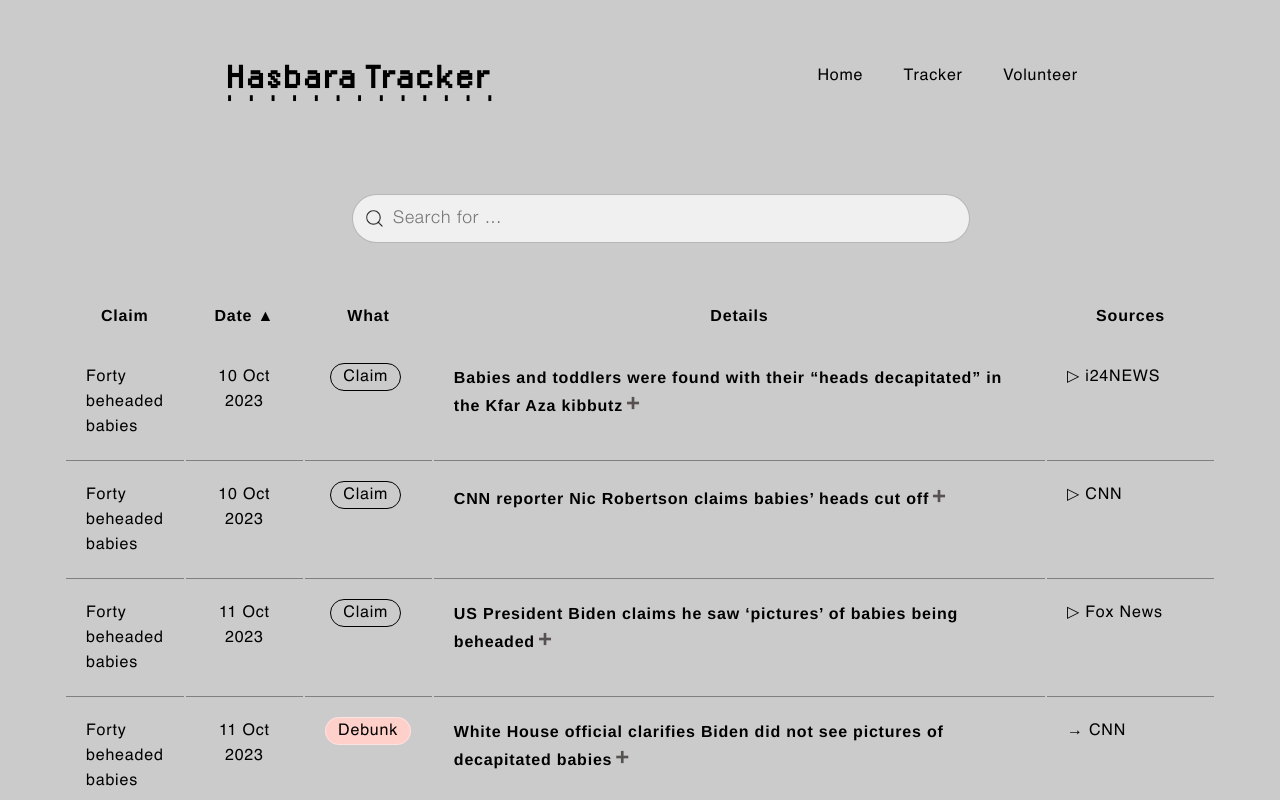
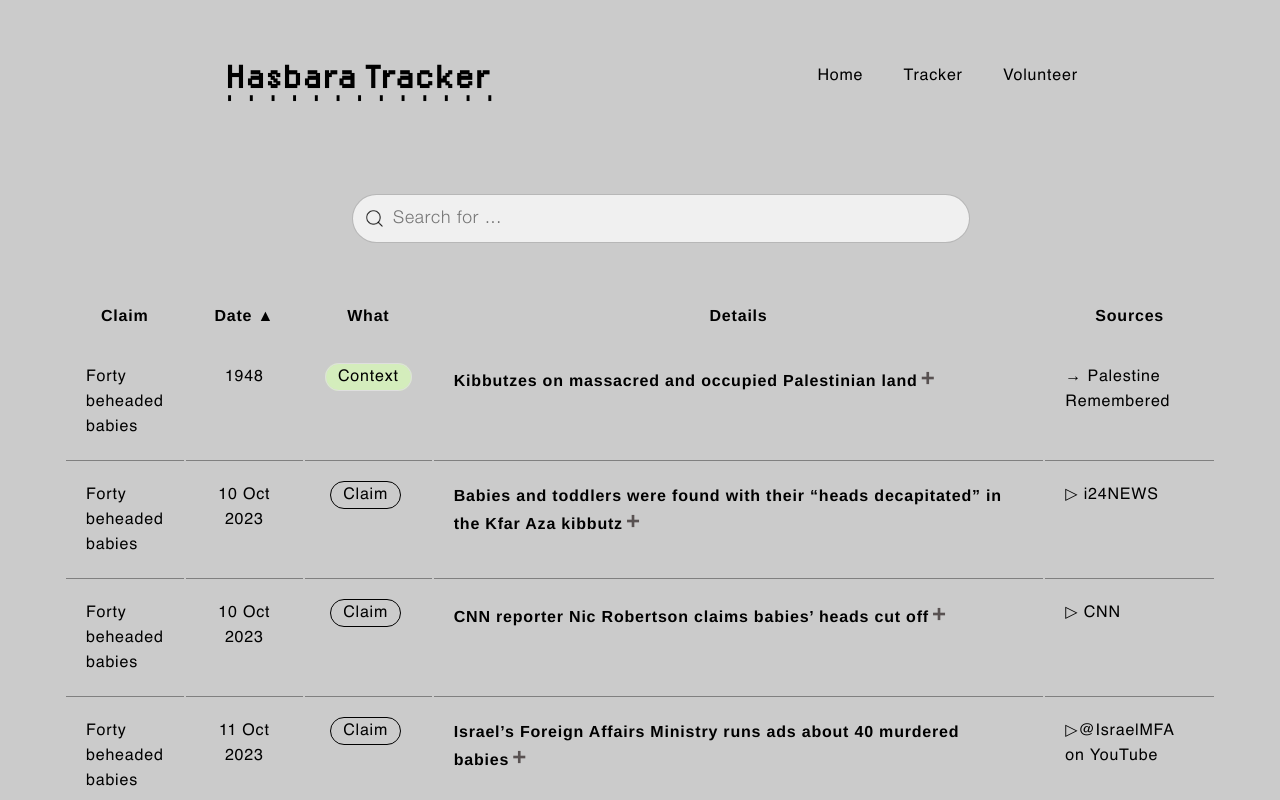
Before and after one commit to tamtzekin/hasbara-tracker, a React (Create React App) app: page /tracker in a window 1280 px wide. Shown: the top 800 px of the page. Built offline with nearby package versions, Linux system fonts and the light colour scheme.

Commit message:
new data

```diff
--- a/src/components/data.js
+++ b/src/components/data.js
@@ -42,6 +42,42 @@ const data = [
         claim: {
             claimText: 'Claim',
             claimClass: 'claim-tag',
+        },
+        description: {
+            summary: 'Israel’s Foreign Affairs Ministry runs ads about 40 murdered babies',
+            summaryClass: 'expand-text',
+            details: 'The Israeli Foreign Affairs Ministry starts running ads targeting children’s content on YouTube. The 28 second video advertisement is titled ‘Babies Can’t Read The Text In This Video But Their Parents Can’ and shows an animated rainbow and unicorn. The text in the video reads:<br /><br />‘We know that your child cannot read this. We have an important message to tell you as parents. 40 infants were murdered in Israel by the Hamas terrorists (ISIS). Just as you would do everything for your child. We will do everything to protect ours. Now hug your baby and stand with us.’',
+        },
+        sourceText: '▷@IsraelMFA on YouTube',
+        sourceLink: 'https://archive.ph/v4yi5',
+        videoLink: '/files/IsraelMFA_11Oct.mp4',
+    },
+
+
+    {
+        claimTag: 'Forty beheaded babies',
+        date: '11 Oct 2023',
+        claim: {
+            claimText: 'Claim',
+            claimClass: 'claim-tag',
+    },
+        description: {
+            summary: 'Israeli first responder group Zaka representative claims he saw beheaded babies',
+            summaryClass: 'expand-text',
+            details: 'In an interview with American news outlet CBS News, Yossi Landau, head of operations in the ‘southern region’ with first responder group Zaka said he saw "with his own eyes children and babies who had been beheaded”.',
+        },
+        sourceText: '→ CBS News',
+        sourceLink: 'https://archive.ph/RFI9h',
+        videoLink: '',
+    },
+
+
+    {
+        claimTag: 'Forty beheaded babies',
+        date: '11 Oct 2023',
+        claim: {
+            claimText: 'Claim',
+            claimClass: 'claim-tag',
     },
         description: {
             summary: 'US President Biden claims he saw ‘pictures’ of babies being beheaded',
@@ -66,7 +102,7 @@ const data = [
             summaryClass: 'expand-text',
             details: 'An administration official later clarified Biden’s remarks, saying that Biden was referring to public statements from officials and media reports and had not actually seen photos.',
         },
-        sourceText: '→  CNN',
+        sourceText: '→ CNN',
         sourceLink: 'https://archive.ph/gaDln',
         videoLink: '',
     },
@@ -229,6 +265,7 @@ const data = [
         videoLink: '',
     },
 
+
     {
         claimTag: 'Forty beheaded babies',
         date: '13 Oct 2023',
@@ -244,6 +281,24 @@ const data = [
         sourceText: '→ Al Jazeera',
         sourceLink: 'https://archive.ph/RNLTs',
         videoLink: '',
+    },
+
+
+    {
+        claimTag: 'Forty beheaded babies',
+        date: '17 Oct 2023',
+        claim: {
+            claimText: 'Claim',
+            claimClass: 'claim-tag',
+        },
+        description: {
+            summary: 'Zaka first responder Yossi Landau in an interview repeats claims of beheaded babies',
+            summaryClass: 'expand-text',
+            details: 'In an interview with American news outlet 6abc Philadelphia Yossi Landau, head of operations in the ‘southern region’ with first responder group Zaka, repeats the claim that he saw beheaded babies among other assertions.',
+        },
+        sourceText: '→ 6abc Philadelphia',
+        sourceLink: 'https://archive.ph/4nzHg',
+        videoLink: '/files/6abc_YossiLandau_17Oct.mp4',
     },
 
 
@@ -339,7 +394,7 @@ const data = [
 
     {
         claimTag: 'Forty beheaded babies',
-        date: '',
+        date: '1948',
         claim: {
             claimText: 'Context',
             claimClass: 'context-tag',
@@ -347,10 +402,10 @@ const data = [
         description: {
             summary: 'Kibbutzes on massacred and occupied Palestinian land',
             summaryClass: 'expand-text',
-            details: 'Kfar Aza is a kibbutz on occupied Palestinian land in what is considered ‘southern Israel’. In 1948, Zionist militias ethnically cleansed the Palestinian village of Najd, and the Israeli settler-colony created the city of Sderot where the kibbutz is close to. The kibbutz is also near the Israeli state’s city Netivot, a part of Gaza that was ethnically cleansed in the Nakba of 1948, originally named Arab Suqrir.',
+            details: 'Kfar Aza is a kibbutz on occupied Palestinian land in what is considered ‘southern Israel’ between the Israeli settlement cities Netivot and Sderot, and close to Israeli settlement city Ashdod.<br /><br />The settler city of Sderot and Or ha-Ner are on the ethnically cleansed Palestinian village of Najd, attacked on 15 May 1948 by the Zionist militias of the Negev Brigade during Operation Barak. Near Najd was the Palestinian village of Simsim also attacked by the Negev Brigade during Operation Barak. Nearby Dimra was ethnically cleansed in 1948 Operation Yo’av, by the Giva’ti Brigade and Egyptian military. The Palestinian city Isdud (Israeli settlement city Ashdod) was part of Gaza and ethnically cleansed by Zionist militias, the Yishuv forces, on 28 October 1948.<br /><br />Prior to the Nakba and the creation of the Netivot colony, the Palestinian village was named Arab Suqrir and was ethnically cleansed in the Nakba of 1948.',
         },
-        sourceText: '',
-        sourceLink: '',
+        sourceText: '→ Palestine Remembered',
+        sourceLink: 'https://archive.ph/xCyzu',
         videoLink: '',
     },
 
```
Also changed, not shown: 2 other files (tests, documents, lock files or other folders).
